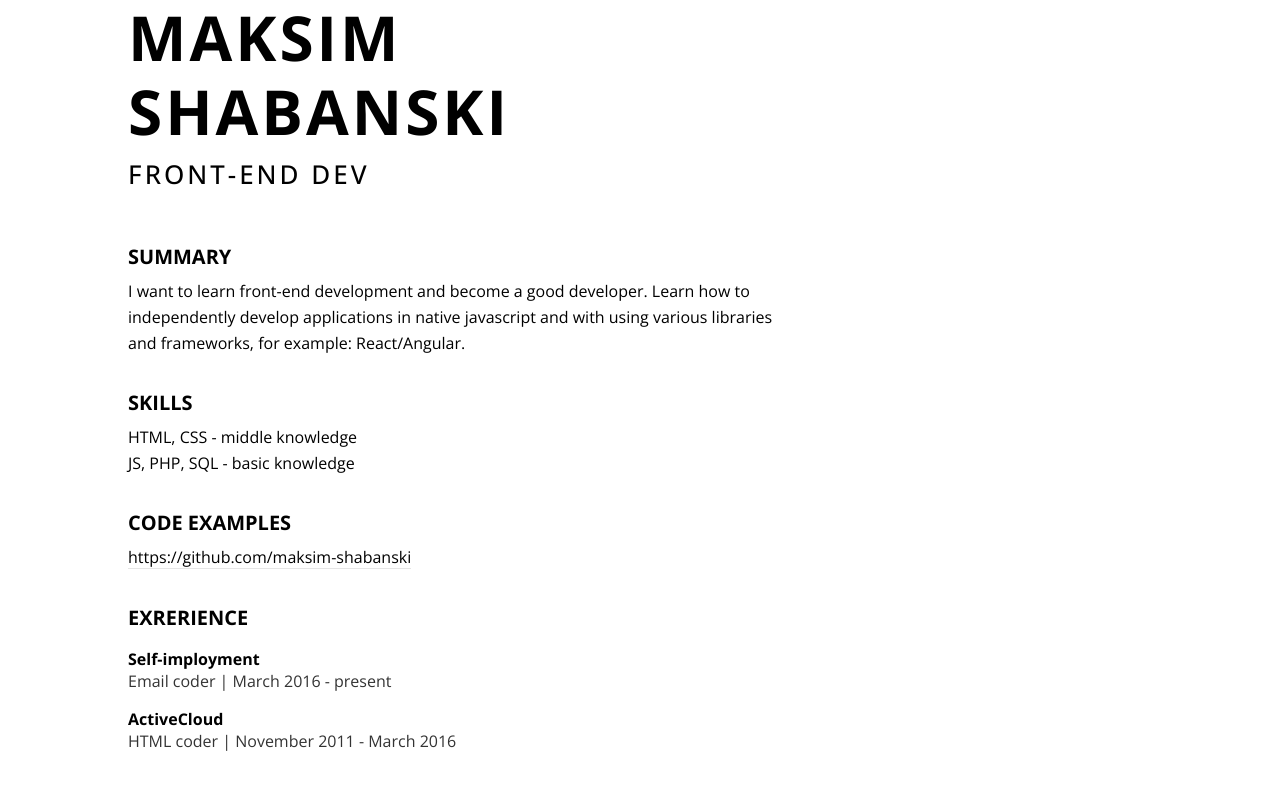
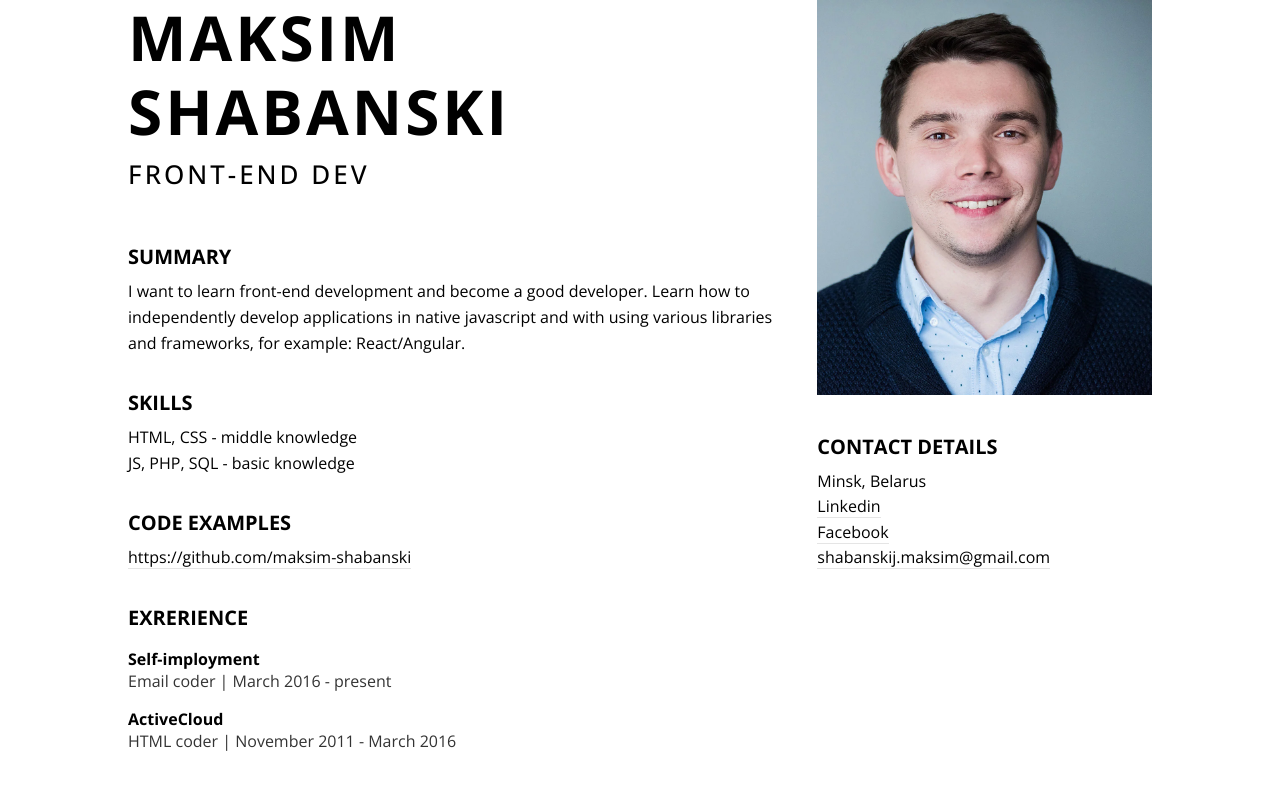
Before and after one commit to maksim-shabanski/rsschool-2019Q1-cv, a plain HTML site: page index.html in a window 1280 px wide. Shown: the top 787 px of the page. Drawn offline with nearby package versions, Linux system fonts and the light colour scheme.

Commit message:
feat: add photo and contact details

```diff
--- a/index.html
+++ b/index.html
@@ -82,7 +82,17 @@
                 </section>
             </div>
             <div class="grid__right">
-
+                <picture class="photo">
+                    <source srcset="photo.webp" type="image/webp">
+                    <img src="photo.jpg" alt="Photo by Maksim Shabanski">
+                </picture>
+                <h2>Contact Details</h2>
+                <p>
+                    Minsk, Belarus <br>
+                    <a href="https://www.linkedin.com/in/maksimshabanski/">Linkedin</a> <br>
+                    <a href="https://www.facebook.com/maksim.shabanski">Facebook</a> <br>
+                    <a href="mailto:shabanskij.maksim@gmail.com">shabanskij.maksim@gmail.com</a>
+                </p>
             </div>
         </div>
     </main>
--- a/style.css
+++ b/style.css
@@ -33,6 +33,12 @@ a {
     border-bottom: 1px solid rgba(0, 0, 0, .1);
     text-decoration: none;
     transition: all .15s ease-in-out;
+}
+
+img {
+    width: 100%;
+    max-width: 100%;
+    height: auto;
 }
 
 p {
@@ -90,3 +96,12 @@ header {
     margin-bottom: 0;
     color: rgba(0, 0, 0, .8);
 }
+
+.photo {
+    display: block;
+    margin-bottom: 35px;
+}
+
+.photo img {
+    max-width: 335px;
+}
```
Also changed, not shown: photo.jpg (added), photo.webp (added).
